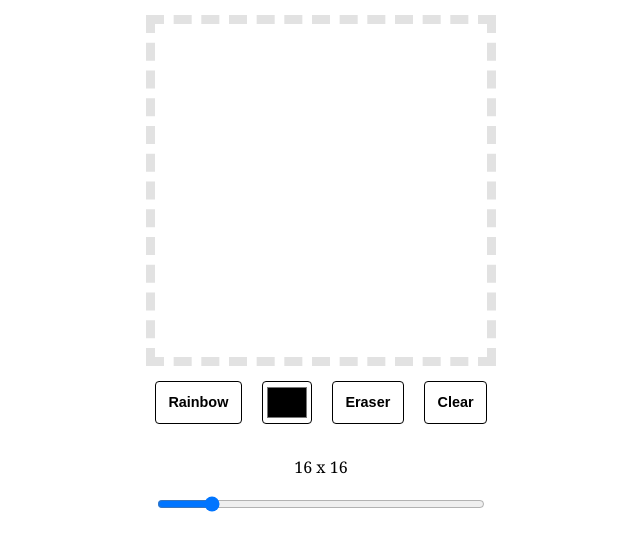
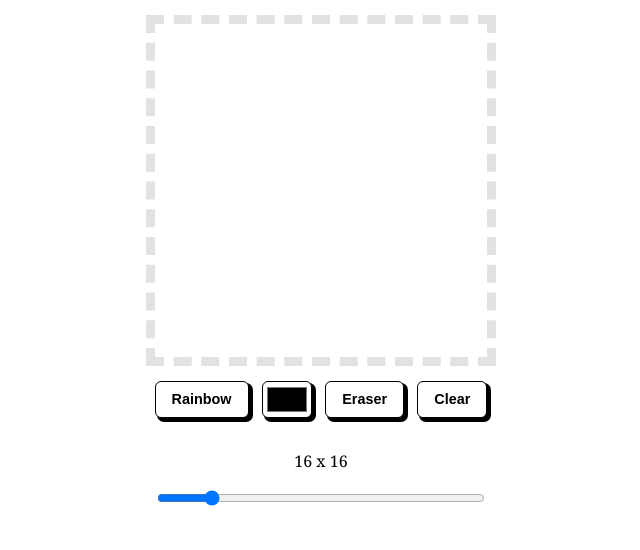
Before and after one commit to xvekii/etch-a-sketch, a plain HTML site: page index.html in a window 1280 px wide. Shown: the part 94-644 px from the top of the page, without its empty margins (319-959 px from the left). Drawn offline with Linux system fonts and the light colour scheme.

Commit message:
Edit buttons and color-picker's dimensions, box-shadows, border radii

```diff
--- a/style.css
+++ b/style.css
@@ -29,19 +29,21 @@ body {
 }
 
 button {
-  padding: 0.8rem;
+  padding: 0.6rem 1rem;
   font-size: 0.9rem;
   border: 1px solid black;
-  border-radius: 4px;
+  border-radius: 6px;
   background-color: white;
   font-weight: 700;
+  box-shadow: 3px 3px 0px 1px rgb(0 0 0);
 }
 
 #color-picker {
-  height: 2.7rem;
+  height: 2.3rem;
   border: 1px solid black;
-  border-radius: 4px;
+  border-radius: 6px;
   background-color: white;
+  box-shadow: 3px 3px 0px 1px rgb(0 0 0);
 }
 
 .grid-slider-container {
```
